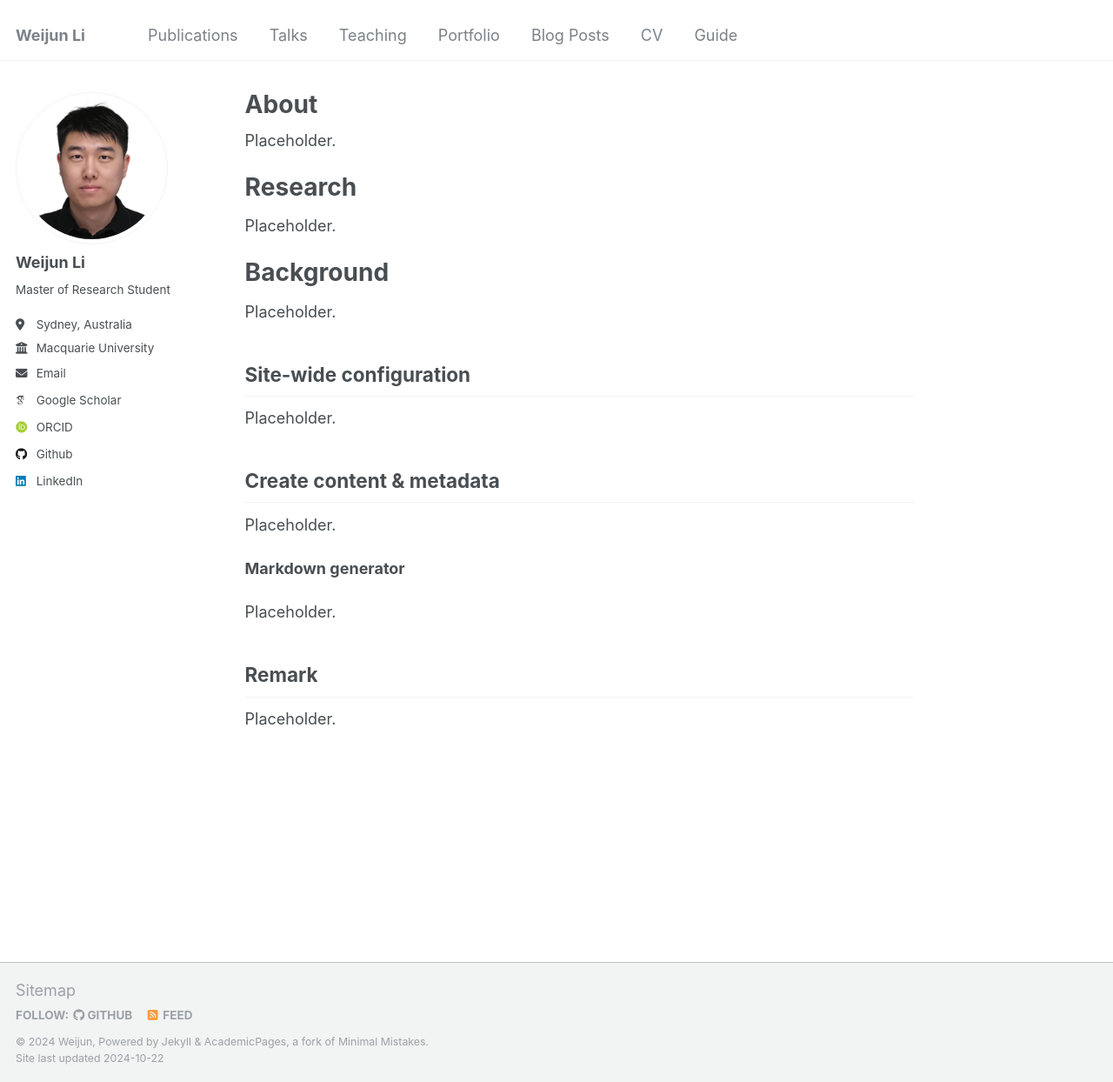
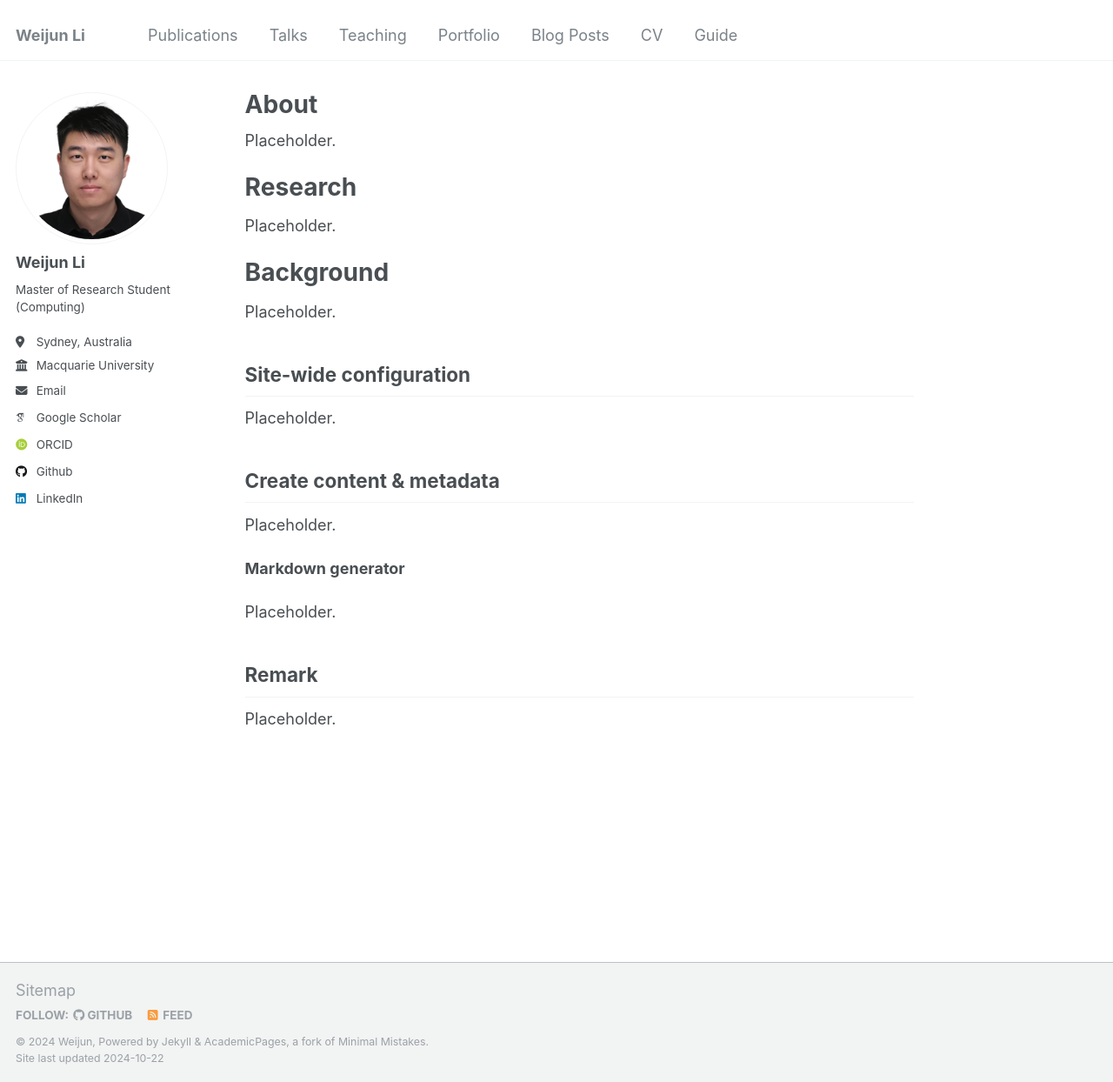
Before and after one commit to weijun-l/weijun-l.github.io, a Jekyll site: the page built from _pages/about.md, in a window 1280 px wide and 1244 px high. Shown: the whole window at 87% size. Built offline with Jekyll 4.4.1, drawn with Linux system fonts in a browser that asks for light colours; some web fonts are replaced.

Commit message:
updata profile

```diff
--- a/_config.yml
+++ b/_config.yml
@@ -24,7 +24,7 @@ author:
   avatar           : "profile.png"
   name             : "Weijun Li"
   pronouns         : # example: "she/her"
-  bio              : "Master of Research Student"
+  bio              : "Master of Research Student (Computing)"
   location         : "Sydney, Australia"
   employer         : "Macquarie University"
   uri              : # URL
```
